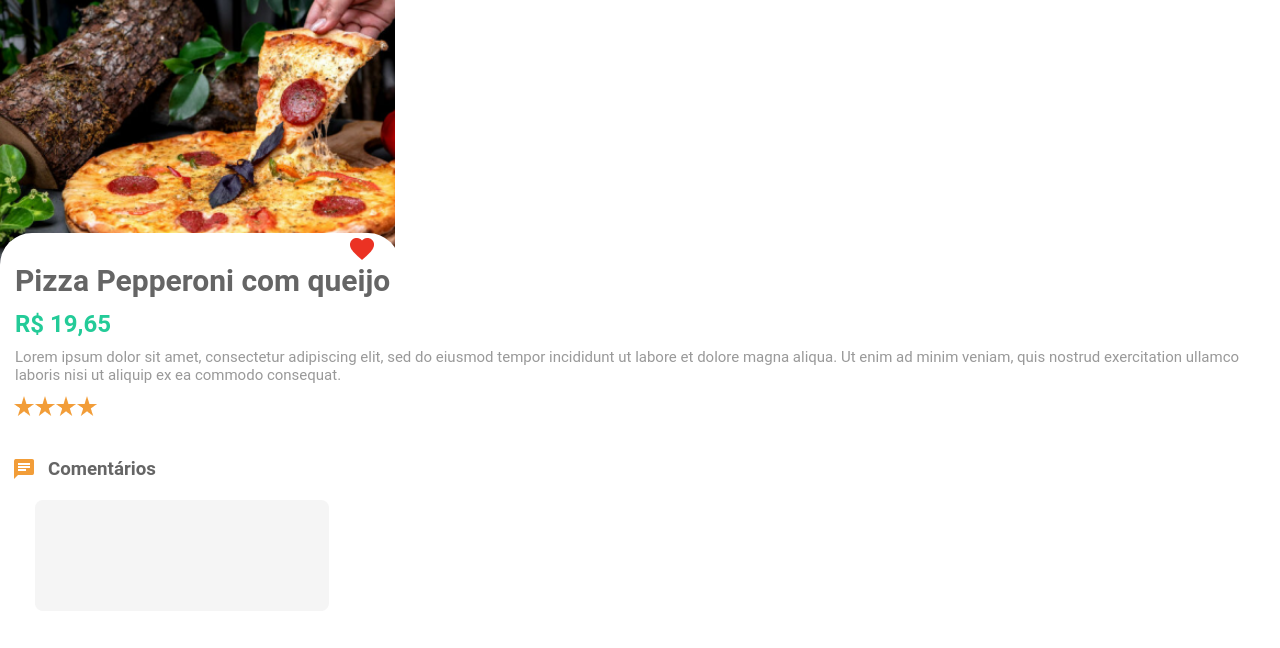
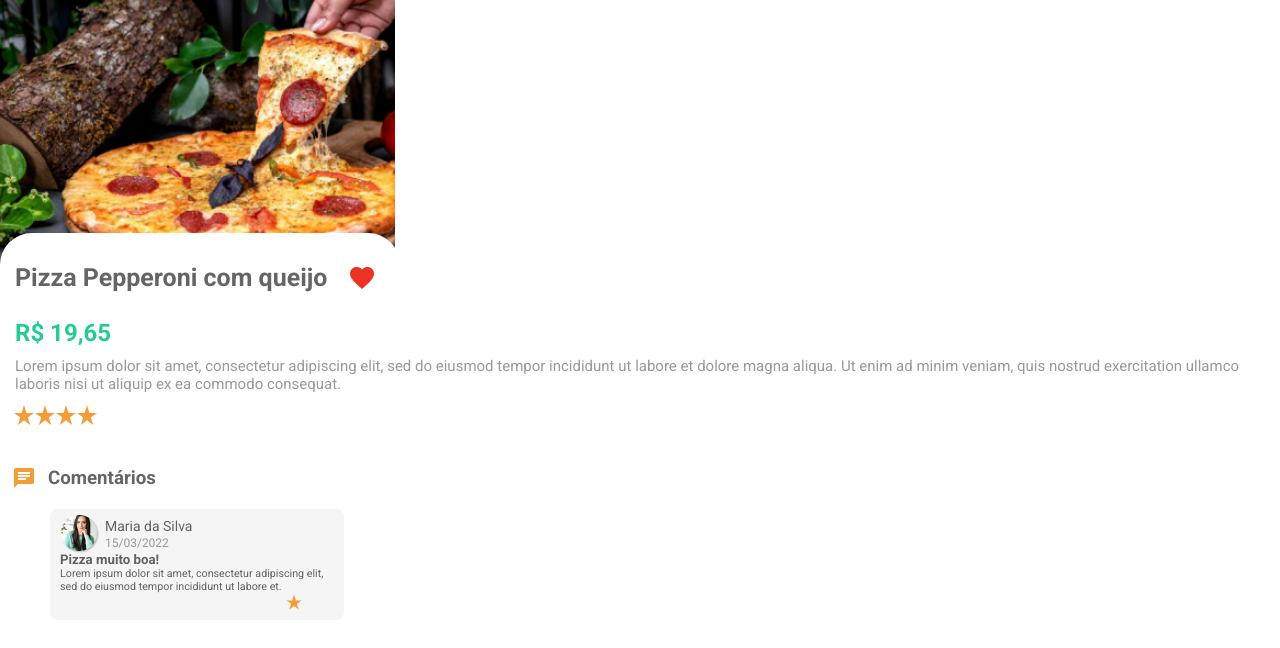
Before and after one commit to h4nniton/tony-pizzaria, a plain HTML site: page pages/detalheProduto.html in a window 1280 px wide. Drawn offline with Linux system fonts and the light colour scheme.

Commit message:
tela detalhe produto

```diff
--- a/pages/detalheProduto.css
+++ b/pages/detalheProduto.css
@@ -25,20 +25,20 @@ header img {
 h1 {
     color: black;
     opacity: 60%;
-    font-size: 30px;
+    font-size: 25px;
     margin-top: -570px;
     margin-left: 15px;
 }
 
 .favoritado {
-    margin-top: -60px;
+    margin-top: -25px;
     margin-left: 350px;
 }
 
 h2 {
     color: #23CB98;
     margin-left: 15px;
-    margin-top: 45px;
+    margin-top: 25px;
 }
 
 p {
@@ -65,6 +65,41 @@ h3 {
 }
 
 .card-comentario1 {
-    margin-left: 35px;
+    margin-left: 50px;
     margin-top: 20px;
 }
+
+.icon {
+    margin-top: -110px;
+    margin-left: 10px;
+}
+
+h4 {
+    font-size: 14px;
+    font-weight: 400;
+    opacity: 60%;
+    margin-top: -40px;
+    margin-left: 55px;
+}
+
+.card-comentario1 p {
+    font-size: 12px;
+    margin-top: 2px;
+    margin-left: 55px;
+}
+
+h5 {
+    margin-left: 10px;
+    margin-top: 2px;
+    opacity: 60%;
+}
+
+h6 {
+    font-weight: 400;
+    opacity: 60%;
+    margin-left: 10px;
+}
+
+.estrela1 {
+    margin-left: 235px;
+}
--- a/pages/detalheProduto.html
+++ b/pages/detalheProduto.html
@@ -3,6 +3,11 @@
 <head>
     <meta charset="UTF-8">
     <meta name="viewport" content="width=device-width, initial-scale=1.0">
+    <link rel="preconnect" href="https://fonts.googleapis.com">
+    <link rel="preconnect" href="https://fonts.gstatic.com" crossorigin>
+    <link
+        href="https://fonts.googleapis.com/css2?family=Montserrat:wght@600;700&family=Roboto:wght@100;300;400;700&family=Rowdies&family=Titan+One&display=swap"
+        rel="stylesheet">
     <link rel="stylesheet" href="./css/reset.css">
     <link rel="stylesheet" href="./css/root.css">
     <link rel="stylesheet" href="./detalheProduto.css">
@@ -38,6 +43,18 @@
 
         <div class="card-comentario1">
             <img src="./img/Rectangle 39.png" alt="">
+            <div class="icon">
+                <img src="./img/Ellipse 7.png" alt="icone">
+            </div>
+            <h4>Maria da Silva</h4>
+            <p>15/03/2022</p>
+            <h5>Pizza muito boa!</h5>
+            <h6>Lorem ipsum dolor sit amet, consectetur adipiscing elit, <br> sed do eiusmod tempor incididunt ut labore et.</h6>
+
+            <div class="tresEstrelas">
+                <img src="./img/Star rate.png" class="estrela1" alt="estrela">
+            </div>
+
         </div>
 
 
```
Also changed, not shown: pages/img/Star rate.png (added).
